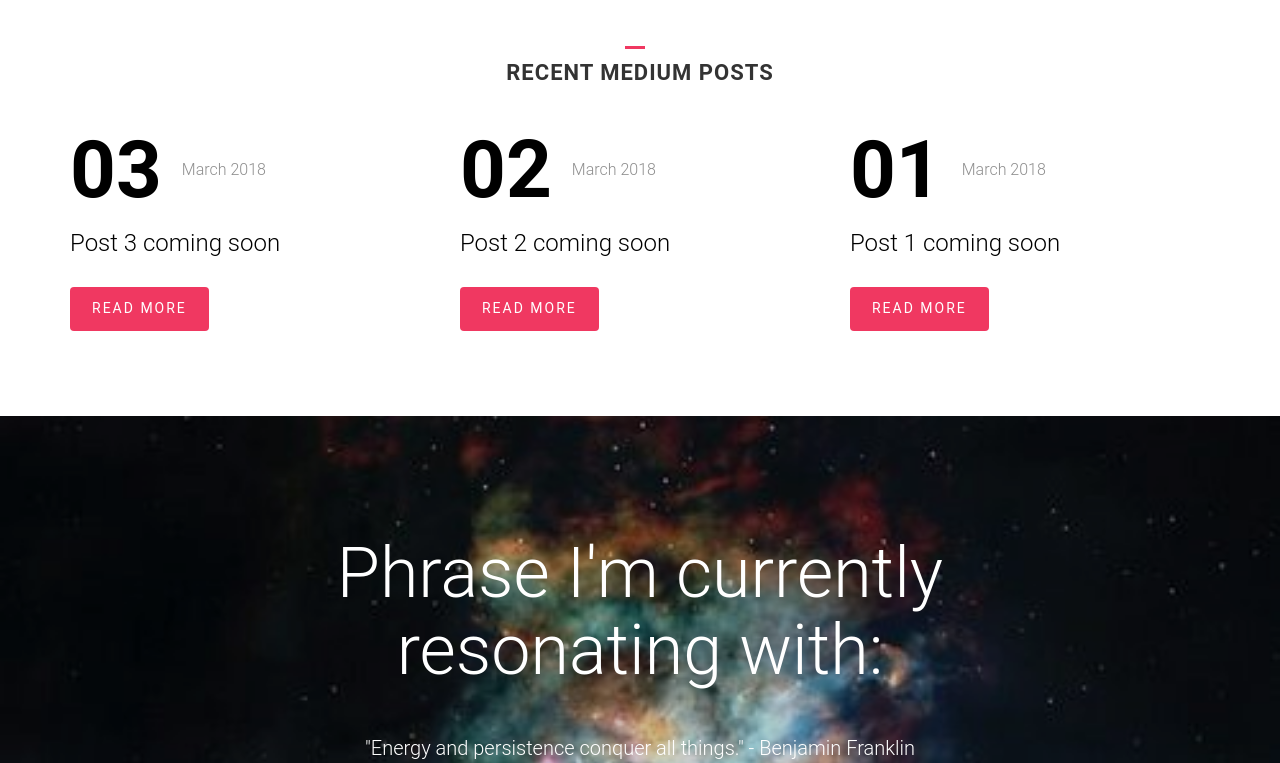
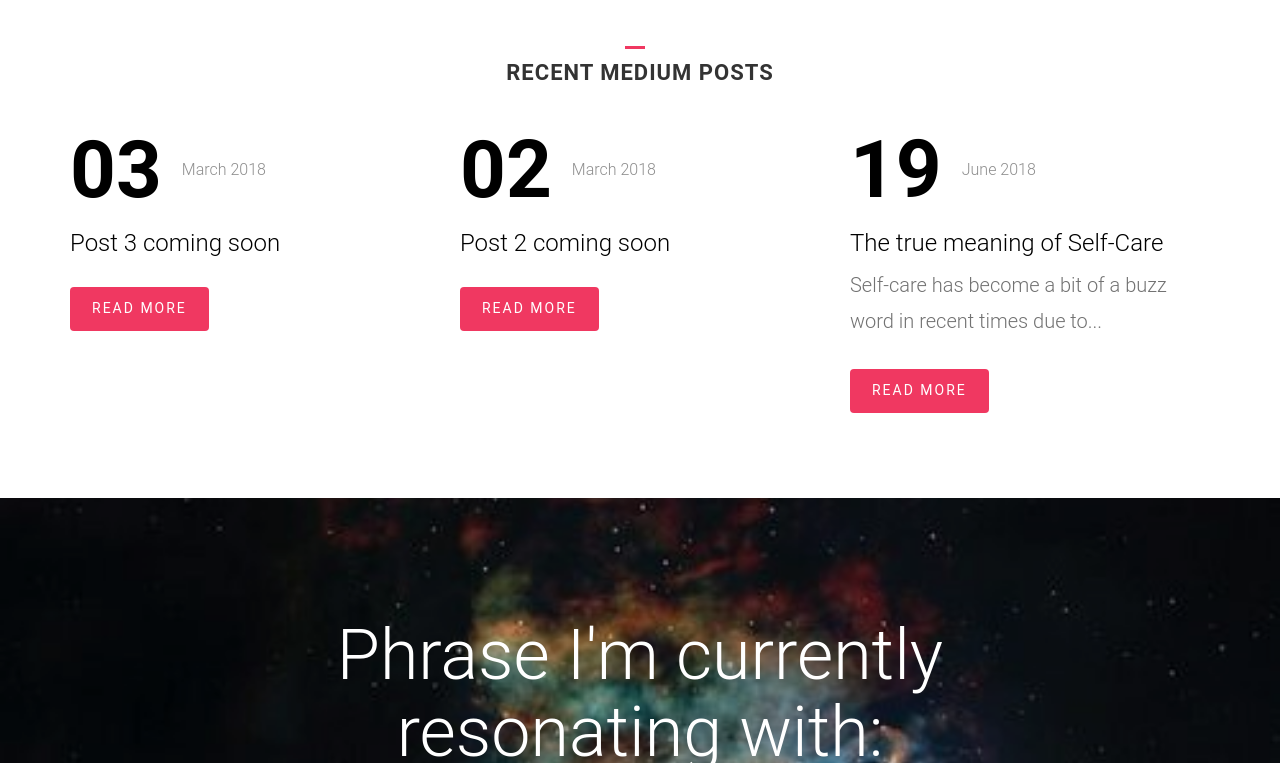
Before and after one commit to Surekha24/Surekha24.github.io, a Jekyll site: the page index.html, which Jekyll copies as it is, in a window 1280 px wide and 900 px high, scrolled down 3604 px, cut to the strip 137-900 px from the top of the window. Built offline with Jekyll 4.4.1, drawn with Linux system fonts in a browser that asks for light colours; nearby versions of some CDN libraries; some web fonts are replaced; library files that are not in the unit come from our copies; some of the changed text lies outside the part shown.

Commit message:
Update index.html

```diff
--- a/index.html
+++ b/index.html
@@ -118,7 +118,7 @@
 						<span class="number-holder"> </span>
 						<div class="desc">
 							<h3>Interested? Let's create value together</h3>
-							<p><small>If you would like to collaborate, please feel free to <a href="https://surekhabhugeloo.com/contact.html" target="_blank">contact</a> me.</
+							<p><small>If you would like to collaborate, please feel free to <a href="http://surekhabhugeloo.com/contact.html" target="_blank">contact</a> me.</
 								</small></p>
 						</div>
 					</div>
@@ -170,8 +170,8 @@
 							</div>
 						</div>
 						<div class="holder-section">
-							<h3>Book reviews</h3>
-							<p>Coming soon </p>
+							<h3><a href="https://medium.com/@surekhabhugeloo" target="_blank">Medium Publications</a></h3>
+							<p>Share in the discussions that move me 💬</p>
 						</div>
 					</div>
 
@@ -297,10 +297,10 @@
 					<a class="btn btn-primary" href="#">Read More</a>
 				</div>
 				<div class="col-md-4 blog-section">
-					<span>01 <small>March 2018</small></span>
-					<h3><a href="#">Post 1 coming soon</a></h3>
-					<p> </p>
-					<a class="btn btn-primary" href="#">Read More</a>
+					<span>19 <small>June 2018</small></span>
+					<h3><a href="https://medium.com/@surekhabhugeloo/the-true-meaning-of-self-care-1329b1636b89" target="_blank">The true meaning of Self-Care</a></h3>
+					<p>Self-care has become a bit of a buzz word in recent times due to...</p>
+					<a class="btn btn-primary" href="https://medium.com/@surekhabhugeloo/the-true-meaning-of-self-care-1329b1636b89" target="_blank">Read More</a>
 				</div>
 			</div>
 		</div>
```
